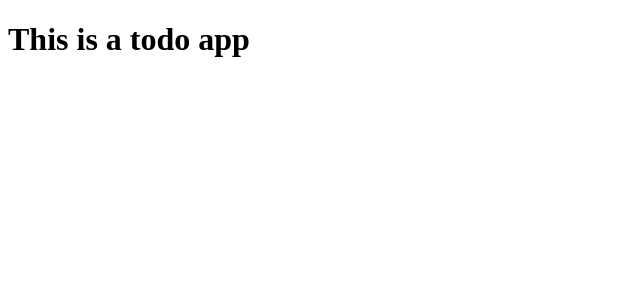
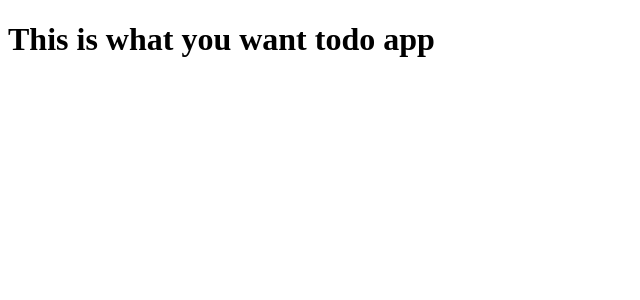
Before and after one commit to IMuniruViu/issahs-workspace, an Angular app: page / in a window 1280 px wide. Shown: the top 300 px of the page, without its empty margins (0-640 px from the left). Built offline with nearby package versions, Linux system fonts and the light colour scheme.

Commit message:
todo deploy

```diff
--- a/projects/todo-app/src/app/app.component.html
+++ b/projects/todo-app/src/app/app.component.html
@@ -1 +1 @@
-<h1>This is a todo app</h1>
+<h1>This is what you want todo app</h1>
```
